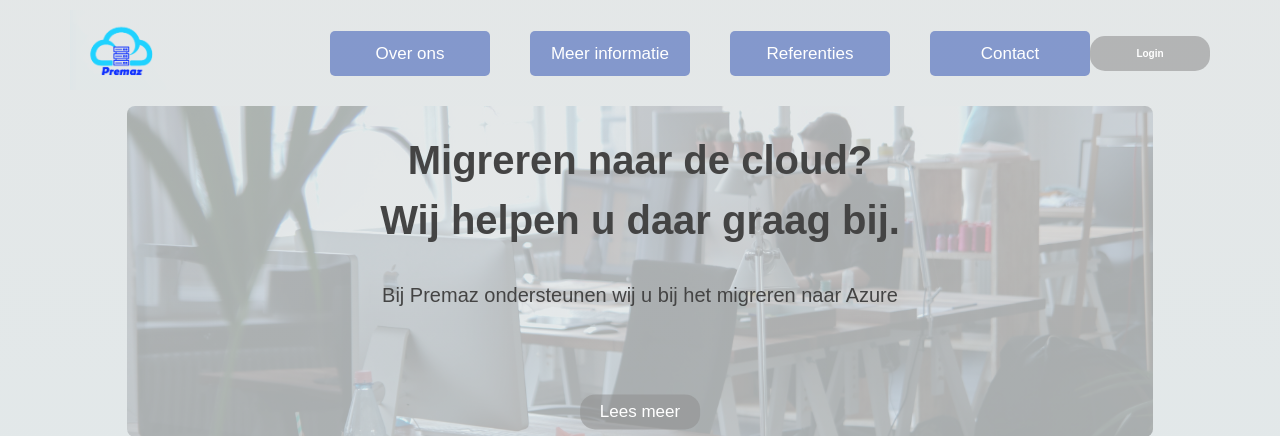
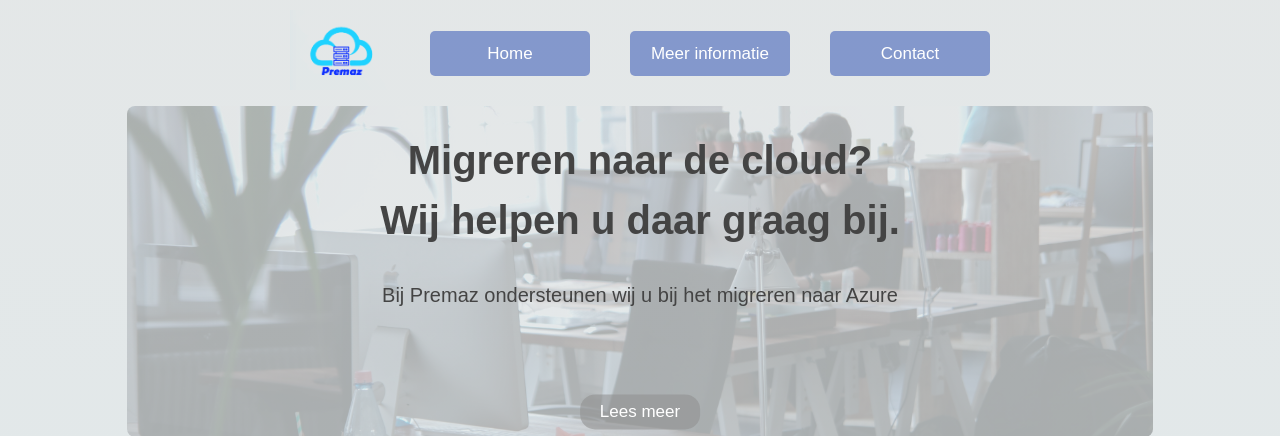
Before and after one commit to leonvsc/Premaz, a PHP site: page / in a window 1280 px wide. Shown: the top 436 px of the page. Run offline with PHP 8.4, Linux system fonts and the light colour scheme.

Commit message:
Deleted some code for testing

```diff
--- a/css/navigatiebalk.css
+++ b/css/navigatiebalk.css
@@ -11,7 +11,7 @@
     padding: 0;
 }
 .left {
-    margin-right: auto;
+    justify-content: left;
     width: 10rem;
 }
 
@@ -28,6 +28,7 @@
     color: white;
     font-weight: bold;
     line-height: 25px;
+    justify-content: center;
 }
 
 .center:hover {
@@ -36,7 +37,7 @@
     transition: 0.3s;
 }
 
-.right {
+/* .right {
     margin-left: auto;
     transition: 0.3s;
     width: 10rem;
@@ -51,13 +52,13 @@
     font-weight: bold;
     text-align: center;
     line-height: 15px;
-}
+} */
 
-.right:hover {
+/* .right:hover {
     background: #919191c5;
     box-shadow: 0px 0px 2px 2px #888888;
     transition: 0.2s;
-}
+} */
 
 .nav_link:link,
 .nav_link:visited {
--- a/index.html
+++ b/index.html
@@ -19,7 +19,7 @@
             <!--Navigatie menu en logo website-->
             <nav>
                 <ul class="container nav_links">
-                    <li class="col left">
+                    <li class="left">
                         <a href="https://www.google.nl/">
                             <img
                                 src="img/logo-premaz-website.png"
@@ -30,24 +30,26 @@
                         </a>
                     </li>
                     <li class="center">
-                        <a class="nav_link" href="#section--1">Over ons</a>
+                        <a class="nav_link" href="#section--1">Home</a>
                     </li>
                     <li class="center">
                         <a class="nav_link" href="https://www.google.nl/">
                             Meer informatie
                         </a>
-                    </li>
+                        <!-- </li>
                     <li class="center">
                         <a class="nav_link" href="https://www.google.nl/">
                             Referenties
                         </a>
+                    </li> -->
                     </li>
+
                     <li class="center">
                         <a class="nav_link" href="https://www.google.nl/">
                             Contact
                         </a>
                     </li>
-                    <li class="right">
+                    <!-- <li class="right">
                         <a
                             class="nav_link show_modal"
                             onclick="openModal()"
@@ -55,10 +57,10 @@
                         >
                             Login
                         </a>
-                    </li>
+                    </li> -->
                 </ul>
             </nav>
-            <div class="modal hidden">
+            <!-- <div class="modal hidden">
                 <button class="close-modal">&times;</button>
                 <h1>U kunt nog niet inloggen, hier komt andere informatie😒</h1>
                 <p>
@@ -72,7 +74,7 @@
                     deserunt mollit anim id est laborum.
                 </p>
             </div>
-            <div class="overlay hidden"></div>
+            <div class="overlay hidden"></div> -->
             <!--Achtergrond en tekst header-->
             <div class="container header_background">
                 <img
@@ -235,6 +237,6 @@
             </p>
         </footer>
         <link rel="stylesheet" href="css/bootstrap-grid.css" />
-        <script type="text/javascript" src="js/modal.js"></script>
+        <!-- <script type="text/javascript" src="js/modal.js"></script> -->
     </body>
 </html>
```
